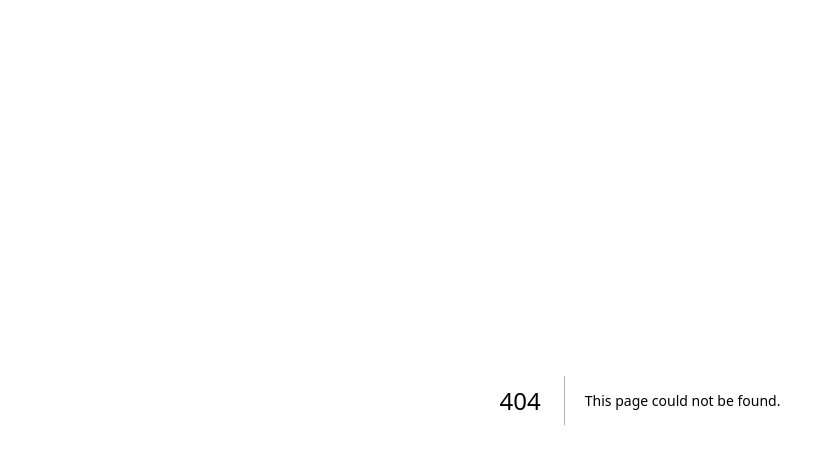
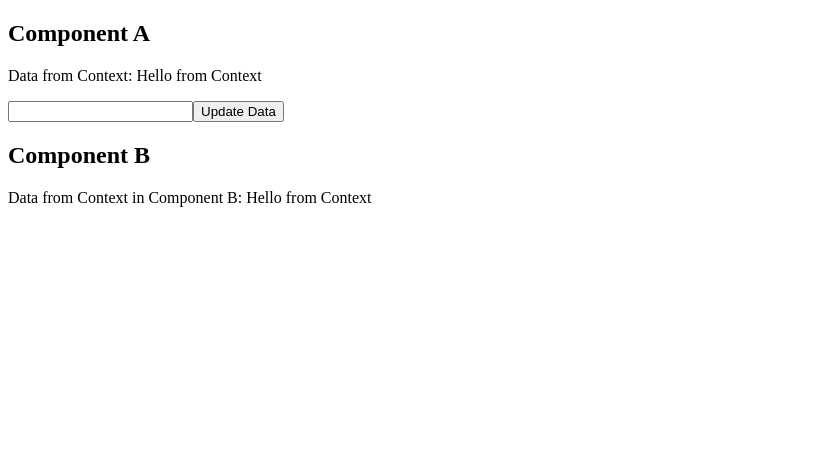
Before and after one commit to klezovics/juliana-react-tutorial, a Next.js app: page /hook_demos/context in a window 1280 px wide. Before the commit this address had no page. Shown: the top 464 px of the page, without its empty margins (0-835 px from the left). Built offline with nearby package versions, Linux system fonts and the light colour scheme.

Commit message:
Add code

```diff
--- /dev/null
+++ b/src/pages/hook_demos/context.jsx
@@ -0,0 +1,71 @@
+/*
+     Using useContext hook in React
+
+     1. Create a context
+     2. Use context
+ */
+
+import React, {createContext, useContext, useState} from 'react';
+
+// Create a context
+const AppContext = createContext();
+
+// Create a provider component
+export const AppProvider = ({ children }) => {
+    const [data, setData] = useState('Hello from Context');
+
+    return (
+        <AppContext.Provider value={{ data, setData }}>
+            {children}
+        </AppContext.Provider>
+    );
+};
+
+// Create a custom hook for consuming the context
+function ComponentA() {
+    const { data, setData } = useContext(AppContext);
+    const [inputValue, setInputValue] = useState('');
+
+    const handleInputChange = (e) => {
+        setInputValue(e.target.value);
+    };
+
+    const updateData = () => {
+        setData(inputValue);
+    };
+
+    return (
+        <div>
+            <h2>Component A</h2>
+            <p>Data from Context: {data}</p>
+            <input type="text" value={inputValue} onChange={handleInputChange} />
+            <button onClick={updateData}>Update Data</button>
+        </div>
+    );
+}
+
+
+function ComponentB() {
+    const { data } = useContext(AppContext);
+
+    return (
+        <div>
+            <h2>Component B</h2>
+            <p>Data from Context in Component B: {data}</p>
+        </div>
+    );
+}
+
+
+function Page() {
+    return (
+        <AppProvider>
+            <div className="App">
+                <ComponentA />
+                <ComponentB />
+            </div>
+        </AppProvider>
+    );
+}
+
+export default Page;
```
